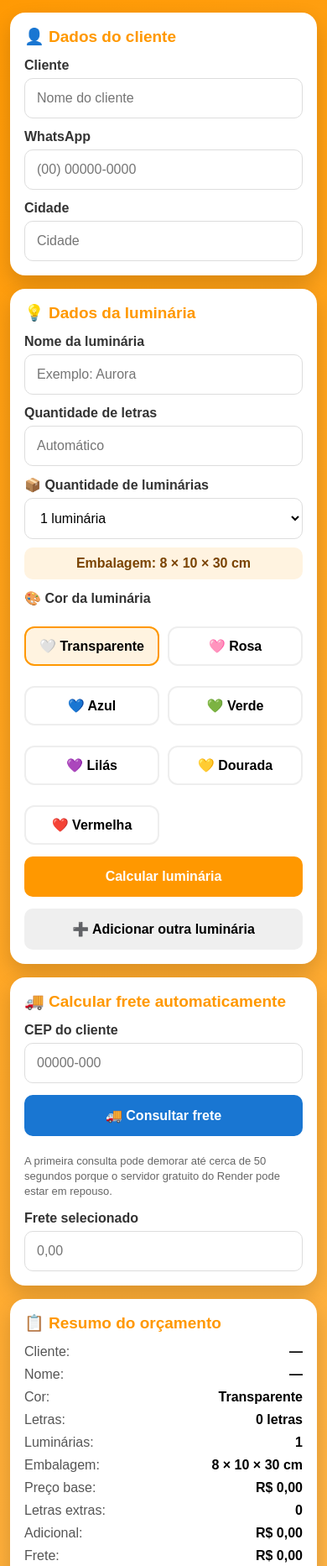
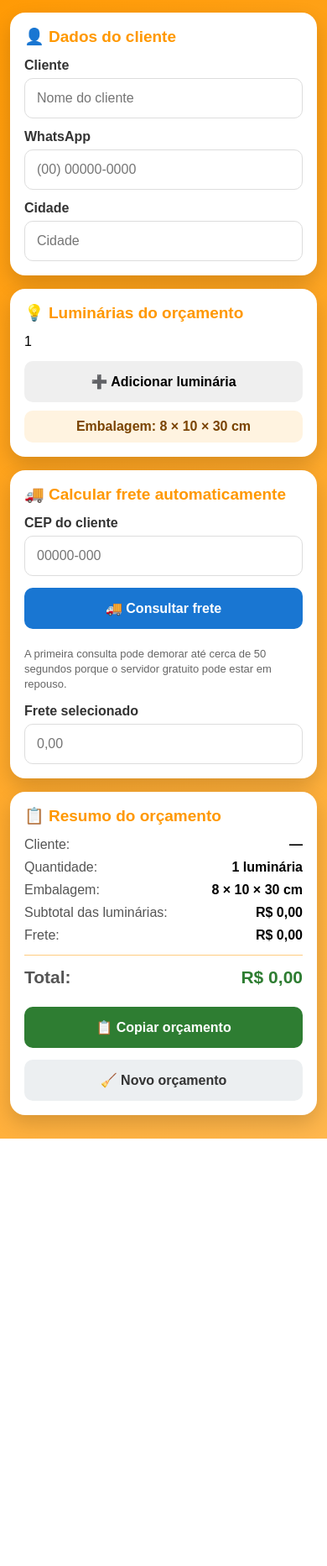
Before and after one commit to encantoemresina7-cpu/encanto-em-resina-app, a plain HTML site: page index.html in a window 390 px wide. Shown: the part 135-2000 px from the top of the page at 84% size. After the commit the page ends 1491 px from the top, so only its background shows below. Drawn offline with Linux system fonts and the light colour scheme.

Commit message:
Update index.html

```diff
--- a/index.html
+++ b/index.html
@@ -3,7 +3,7 @@
 <head>
   <meta charset="UTF-8">
   <meta name="viewport" content="width=device-width, initial-scale=1.0">
-  <title>Encanto em Resina - Sistema de Orçamentos</title>
+  <title>Aurora Luminárias - Sistema de Orçamentos</title>
   <meta name="theme-color" content="#ff9800">
 
   <link rel="manifest" href="manifest.json">
@@ -12,17 +12,16 @@
 
   <meta name="apple-mobile-web-app-capable" content="yes">
   <meta name="apple-mobile-web-app-status-bar-style" content="default">
-  <meta name="apple-mobile-web-app-title" content="Encanto em Resina">
+  <meta name="apple-mobile-web-app-title" content="Aurora PRO">
 
   <link rel="stylesheet" href="css/style.css">
 </head>
-
 <body>
   <main class="app">
     <header class="cabecalho">
       <div class="logo">💡</div>
-      <h1>Encanto em Resina</h1>
-      <div class="versao">Sistema de Orçamentos • Versão 4.0</div>
+      <h1>Aurora Luminárias</h1>
+      <div class="versao">Sistema de Orçamentos • Versão 4.2</div>
     </header>
 
     <section class="card">
@@ -39,48 +38,21 @@
     </section>
 
     <section class="card">
-      <h2>💡 Dados da luminária</h2>
+      <div class="titulo-com-contador">
+        <h2>💡 Luminárias do orçamento</h2>
+        <span class="contador" id="contadorLuminarias">1</span>
+      </div>
 
-      <label for="nome">Nome da luminária</label>
-      <input type="text" id="nome" placeholder="Exemplo: Aurora" maxlength="25">
+      <div id="listaLuminarias"></div>
 
-      <label for="quantidade">Quantidade de letras</label>
-      <input type="number" id="quantidade" min="1" max="25" placeholder="Automático">
-
-      <label for="quantidadeLuminarias">📦 Quantidade de luminárias</label>
-      <select id="quantidadeLuminarias">
-        <option value="1">1 luminária</option>
-        <option value="2">2 luminárias</option>
-        <option value="3">3 luminárias</option>
-        <option value="4">4 luminárias</option>
-      </select>
+      <button type="button" class="btn-adicionar" id="btnAdicionar">
+        ➕ Adicionar luminária
+      </button>
 
       <div class="medidas" id="medidasEmbalagem">
         Embalagem: 8 × 10 × 30 cm
       </div>
-
-      <label>🎨 Cor da luminária</label>
-      <div class="cores" id="cores">
-        <button type="button" class="cor-opcao ativa" data-cor="Transparente">🤍 Transparente</button>
-        <button type="button" class="cor-opcao" data-cor="Rosa">🩷 Rosa</button>
-        <button type="button" class="cor-opcao" data-cor="Azul">💙 Azul</button>
-        <button type="button" class="cor-opcao" data-cor="Verde">💚 Verde</button>
-        <button type="button" class="cor-opcao" data-cor="Lilás">💜 Lilás</button>
-        <button type="button" class="cor-opcao" data-cor="Dourada">💛 Dourada</button>
-        <button type="button" class="cor-opcao" data-cor="Vermelha">❤️ Vermelha</button>
-      </div>
-
-      <button type="button" class="btn-calcular" id="btnCalcular">
-        Calcular luminária
-      </button>
-     <button type="button" id="btnAdicionarLuminaria" class="btn-adicionar">
-    ➕ Adicionar outra luminária
-</button>
-
-<div id="listaLuminarias"></div>
-
-</section>
-
+    </section>
 
     <section class="card">
       <h2>🚚 Calcular frete automaticamente</h2>
@@ -103,7 +75,7 @@
       <div class="opcoes-frete" id="opcoesFrete"></div>
 
       <p class="dica-frete">
-        A primeira consulta pode demorar até cerca de 50 segundos porque o servidor gratuito do Render pode estar em repouso.
+        A primeira consulta pode demorar até cerca de 50 segundos porque o servidor gratuito pode estar em repouso.
       </p>
 
       <label for="frete">Frete selecionado</label>
@@ -114,14 +86,15 @@
       <h2>📋 Resumo do orçamento</h2>
 
       <div class="resumo-linha"><span>Cliente:</span><strong id="resCliente">—</strong></div>
-      <div class="resumo-linha"><span>Nome:</span><strong id="resNome">—</strong></div>
-      <div class="resumo-linha"><span>Cor:</span><strong id="resCor">Transparente</strong></div>
-      <div class="resumo-linha"><span>Letras:</span><strong id="resQuantidade">0 letras</strong></div>
-      <div class="resumo-linha"><span>Luminárias:</span><strong id="resLuminarias">1</strong></div>
+      <div class="resumo-linha"><span>Quantidade:</span><strong id="resLuminarias">1 luminária</strong></div>
       <div class="resumo-linha"><span>Embalagem:</span><strong id="resEmbalagem">8 × 10 × 30 cm</strong></div>
-      <div class="resumo-linha"><span>Preço base:</span><strong id="resBase">R$ 0,00</strong></div>
-      <div class="resumo-linha"><span>Letras extras:</span><strong id="resExtras">0</strong></div>
-      <div class="resumo-linha"><span>Adicional:</span><strong id="resAdicional">R$ 0,00</strong></div>
+
+      <div class="resumo-itens" id="resItens"></div>
+
+      <div class="resumo-linha subtotal">
+        <span>Subtotal das luminárias:</span>
+        <strong id="resSubtotal">R$ 0,00</strong>
+      </div>
       <div class="resumo-linha"><span>Frete:</span><strong id="resFrete">R$ 0,00</strong></div>
 
       <div class="resumo-linha total">
@@ -130,12 +103,43 @@
       </div>
 
       <button type="button" class="btn-copiar" id="btnCopiar">📋 Copiar orçamento</button>
-      <button type="button" class="btn-limpar" id="btnLimpar">🧹 Novo cálculo</button>
+      <button type="button" class="btn-limpar" id="btnLimpar">🧹 Novo orçamento</button>
 
       <div class="mensagem" id="mensagem">Orçamento copiado!</div>
     </section>
   </main>
 
-  <script src="js/app.js?v=4.1"></script>
+  <template id="modeloLuminaria">
+    <article class="luminaria-card">
+      <div class="luminaria-cabecalho">
+        <h3>Luminária <span class="numero-luminaria"></span></h3>
+        <button type="button" class="btn-remover" aria-label="Remover luminária">🗑 Remover</button>
+      </div>
+
+      <label>Nome da luminária</label>
+      <input type="text" class="nome-luminaria" placeholder="Exemplo: Aurora" maxlength="25">
+
+      <label>Quantidade de letras</label>
+      <input type="number" class="quantidade-letras" min="1" max="25" placeholder="Automático">
+
+      <label>🎨 Cor da luminária</label>
+      <div class="cores">
+        <button type="button" class="cor-opcao ativa" data-cor="Transparente">🤍 Transparente</button>
+        <button type="button" class="cor-opcao" data-cor="Rosa">🩷 Rosa</button>
+        <button type="button" class="cor-opcao" data-cor="Azul">💙 Azul</button>
+        <button type="button" class="cor-opcao" data-cor="Verde">💚 Verde</button>
+        <button type="button" class="cor-opcao" data-cor="Lilás">💜 Lilás</button>
+        <button type="button" class="cor-opcao" data-cor="Dourada">💛 Dourada</button>
+        <button type="button" class="cor-opcao" data-cor="Vermelha">❤️ Vermelha</button>
+      </div>
+
+      <div class="valor-luminaria">
+        <span>Valor desta luminária</span>
+        <strong class="valor-item">R$ 0,00</strong>
+      </div>
+    </article>
+  </template>
+
+  <script src="js/app.js"></script>
 </body>
 </html>
```
